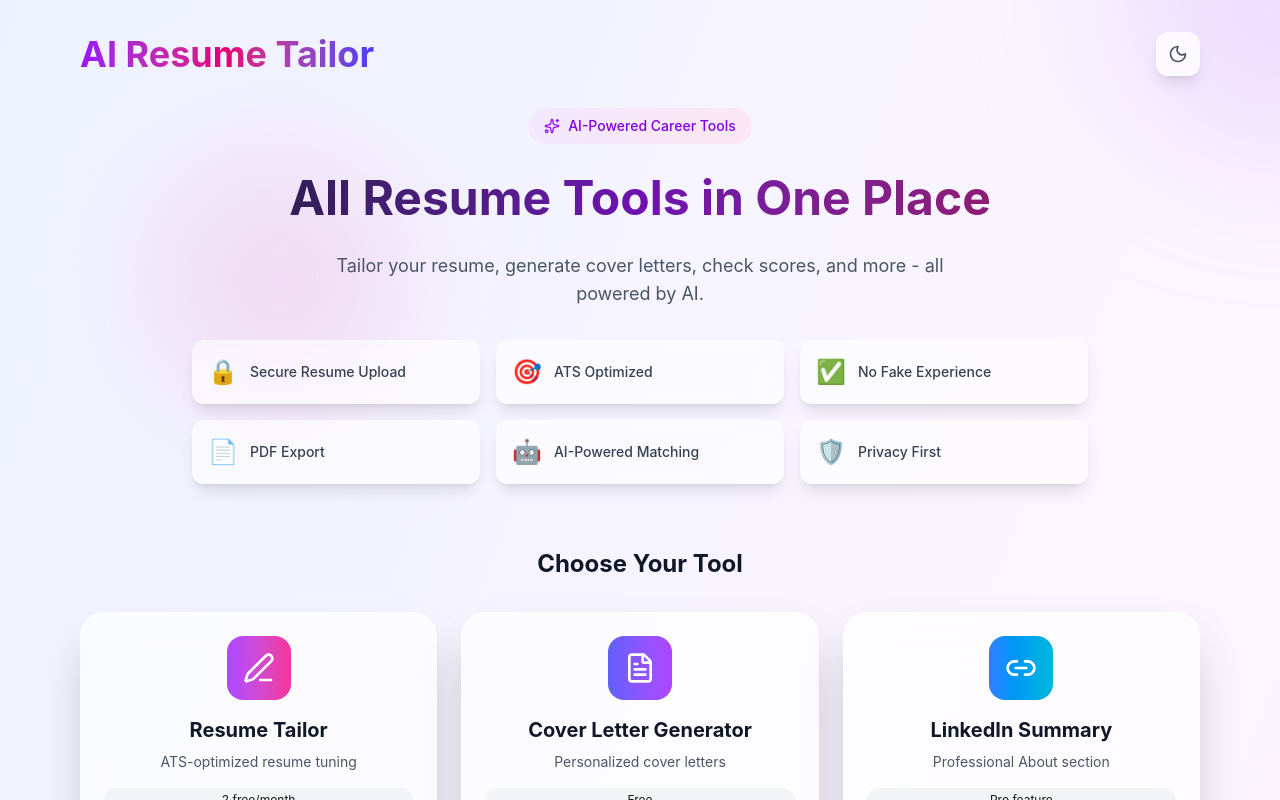
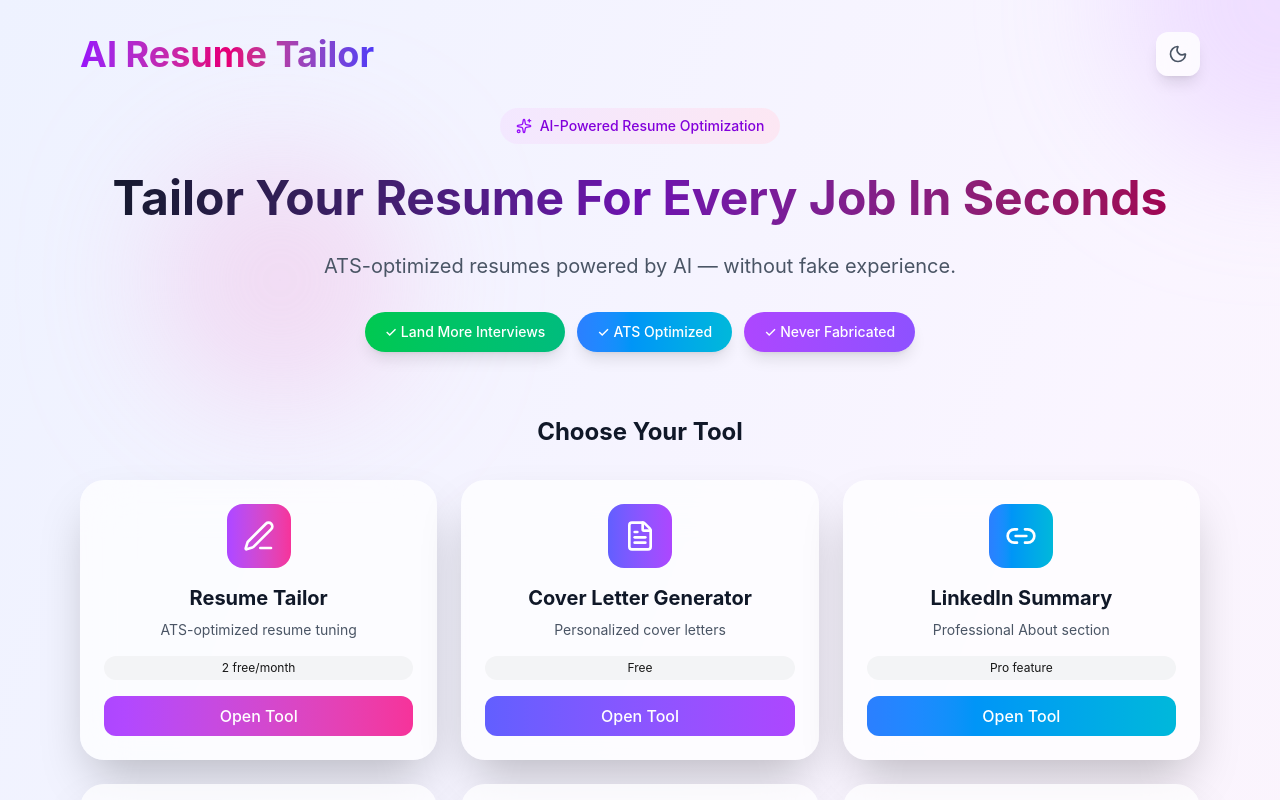
Before and after one commit to gautammeena2327-hash/ai-resume-tailor, a Next.js app: page / in a window 1280 px wide. Shown: the top 800 px of the page. Built offline with nearby package versions, Linux system fonts and the light colour scheme.

Commit message:
Stronger hero section with outcome-focused copy

```diff
--- a/src/app/page.tsx
+++ b/src/app/page.tsx
@@ -136,31 +136,27 @@ export default function Home() {
         <section className="mb-16 text-center">
           <div className="inline-flex items-center gap-2 px-4 py-2 bg-gradient-to-r from-purple-100 to-pink-100 dark:from-purple-900/30 dark:to-pink-900/30 rounded-full mb-6">
             <Sparkles className="w-4 h-4 text-purple-600" />
-            <span className="text-sm font-medium text-purple-700 dark:text-purple-300">AI-Powered Career Tools</span>
+            <span className="text-sm font-medium text-purple-700 dark:text-purple-300">AI-Powered Resume Optimization</span>
           </div>
 
           <h2 className="text-5xl font-bold bg-gradient-to-r from-gray-900 via-purple-800 to-pink-800 dark:from-white dark:via-purple-200 dark:to-pink-200 bg-clip-text text-transparent mb-6 leading-tight">
-            All Resume Tools in One Place
+            Tailor Your Resume For Every Job In Seconds
           </h2>
 
-          <p className="text-lg text-gray-600 dark:text-gray-300 max-w-2xl mx-auto mb-8">
-            Tailor your resume, generate cover letters, check scores, and more - all powered by AI.
+          <p className="text-xl text-gray-600 dark:text-gray-300 max-w-2xl mx-auto mb-8">
+            ATS-optimized resumes powered by AI — without fake experience.
           </p>
 
-          <div className="grid md:grid-cols-3 gap-4 max-w-4xl mx-auto mb-12">
-            {[
-              { icon: '🔒', text: 'Secure Resume Upload', color: 'from-blue-500 to-cyan-500' },
-              { icon: '🎯', text: 'ATS Optimized', color: 'from-green-500 to-emerald-500' },
-              { icon: '✅', text: 'No Fake Experience', color: 'from-purple-500 to-violet-500' },
-              { icon: '📄', text: 'PDF Export', color: 'from-pink-500 to-rose-500' },
-              { icon: '🤖', text: 'AI-Powered Matching', color: 'from-indigo-500 to-blue-500' },
-              { icon: '🛡️', text: 'Privacy First', color: 'from-amber-500 to-orange-500' }
-            ].map((item, i) => (
-              <div key={i} className="bg-white/60 dark:bg-gray-800/60 backdrop-blur-sm rounded-xl p-4 flex items-center gap-3 shadow-lg hover:scale-105 transition-all">
-                <span className="text-2xl">{item.icon}</span>
-                <span className="text-sm font-medium text-gray-700 dark:text-gray-300">{item.text}</span>
-              </div>
-            ))}
+          <div className="flex flex-wrap justify-center gap-3 mb-10">
+            <span className="px-5 py-2.5 bg-gradient-to-r from-green-500 to-emerald-500 text-white rounded-full text-sm font-medium shadow-lg hover:shadow-xl hover:scale-105 transition-all cursor-default">
+              ✓ Land More Interviews
+            </span>
+            <span className="px-5 py-2.5 bg-gradient-to-r from-blue-500 to-cyan-500 text-white rounded-full text-sm font-medium shadow-lg hover:shadow-xl hover:scale-105 transition-all cursor-default">
+              ✓ ATS Optimized
+            </span>
+            <span className="px-5 py-2.5 bg-gradient-to-r from-purple-500 to-violet-500 text-white rounded-full text-sm font-medium shadow-lg hover:shadow-xl hover:scale-105 transition-all cursor-default">
+              ✓ Never Fabricated
+            </span>
           </div>
         </section>
 
```
